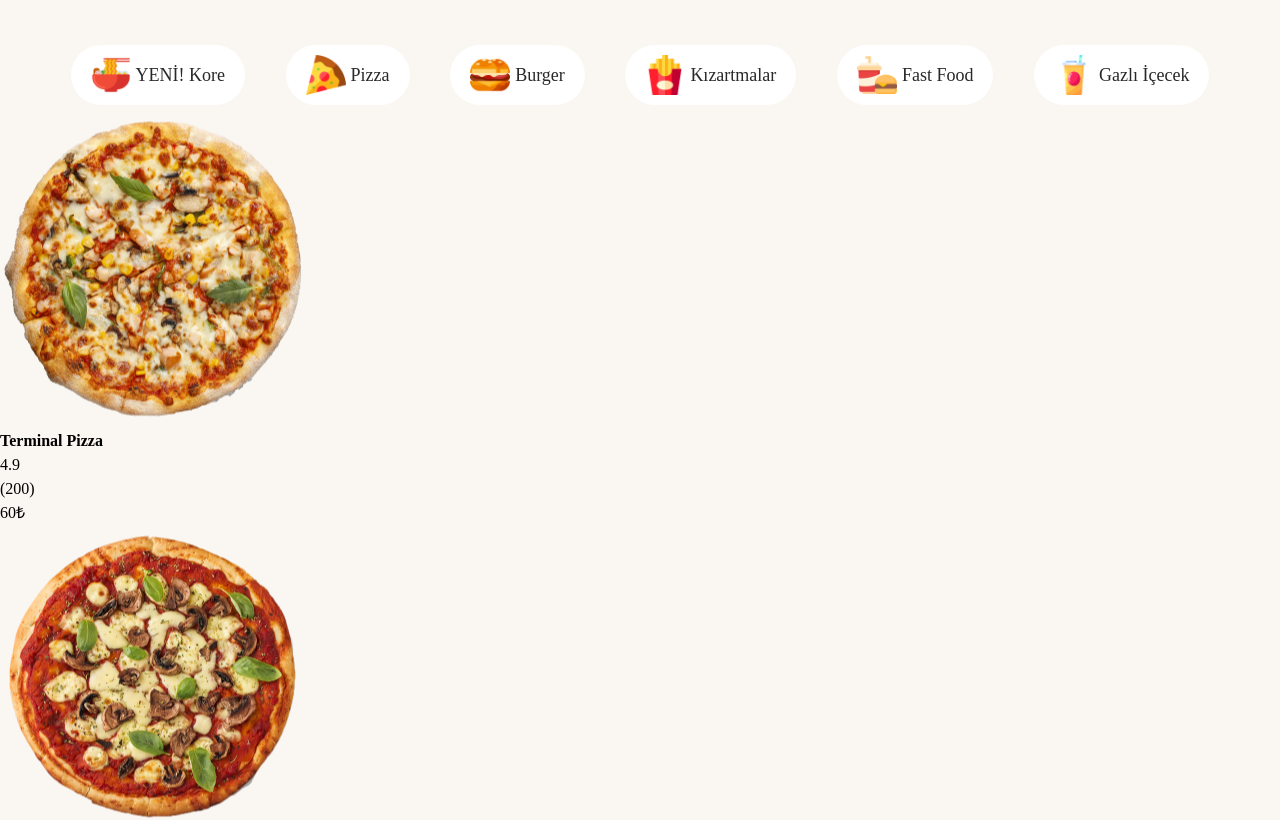
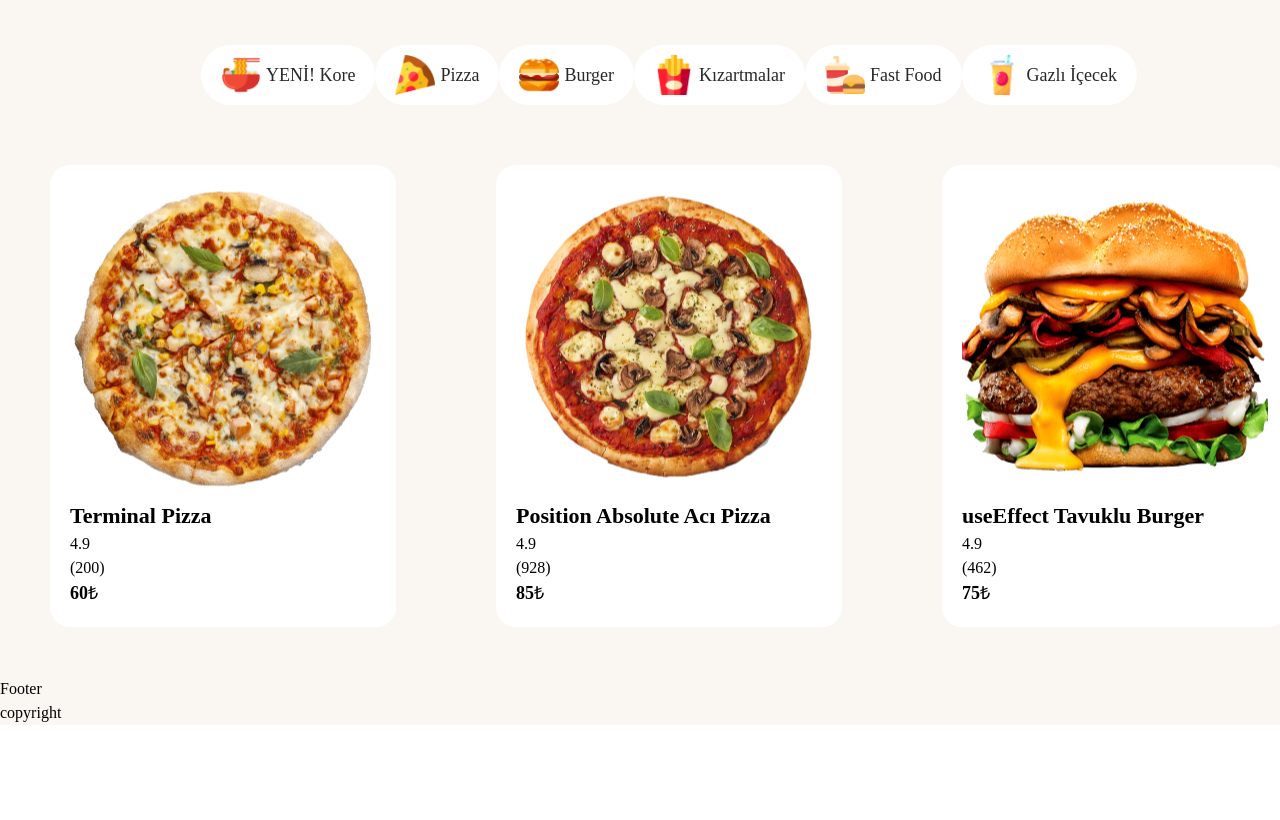
Before and after one commit to sejda1/Pizza-Project-with-React, a React (Vite) app: page / in a window 1280 px wide. Shown: the part 1807-2627 px from the top of the page. After the commit the page ends 2532 px from the top, so only its background shows below. Built offline with nearby package versions, Linux system fonts and the light colour scheme.

Commit message:
Main page CSS completed

```diff
--- a/src/App.css
+++ b/src/App.css
@@ -342,9 +342,12 @@ button:hover {
 
 /*--------------------------------------- */
 /* MAIN PAGE VİTRİN - GRID İLE*/
-.vitrin{
+.favorite{
   display: grid;
   justify-items: center;
+}
+.secondary-title {
+  color: #CE2829;
 }
 .secondary-nav {
   height: 100px;
@@ -377,27 +380,27 @@ button:hover {
   height: 40px;
   margin-right: 5px;
 }
-.vitrin-card-container{
+.favorite-card-container{
   background-color: white;
   padding: 20px;
   border-radius: 20px;
   margin: 50px;
 }
-.vitrin-card-container p{
+.favorite-card-container p{
   display: flex;
   justify-content: space-between;
   font-size: 16px;
   font-weight: 400;
 }
-.vitrin-card-container p:last-child{
+.favorite-card-container p:last-child{
   font-size: 18px;
   font-weight: 600;
 }
-.vitrin-card-container h4{
+.favorite-card-container h4{
   font-size: 22px;
   font-weight: 600;
 }
-.vitrin-cards {
+.favorite-cards {
   display: flex;
   justify-content: space-around;
 }
```
